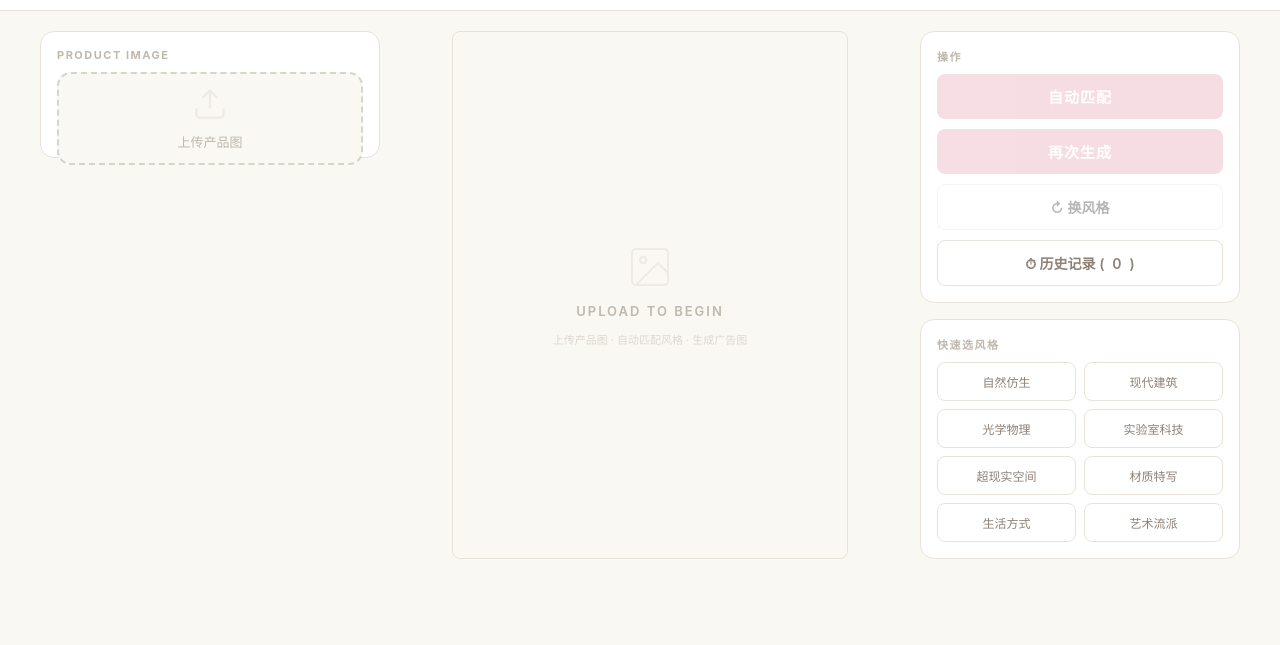
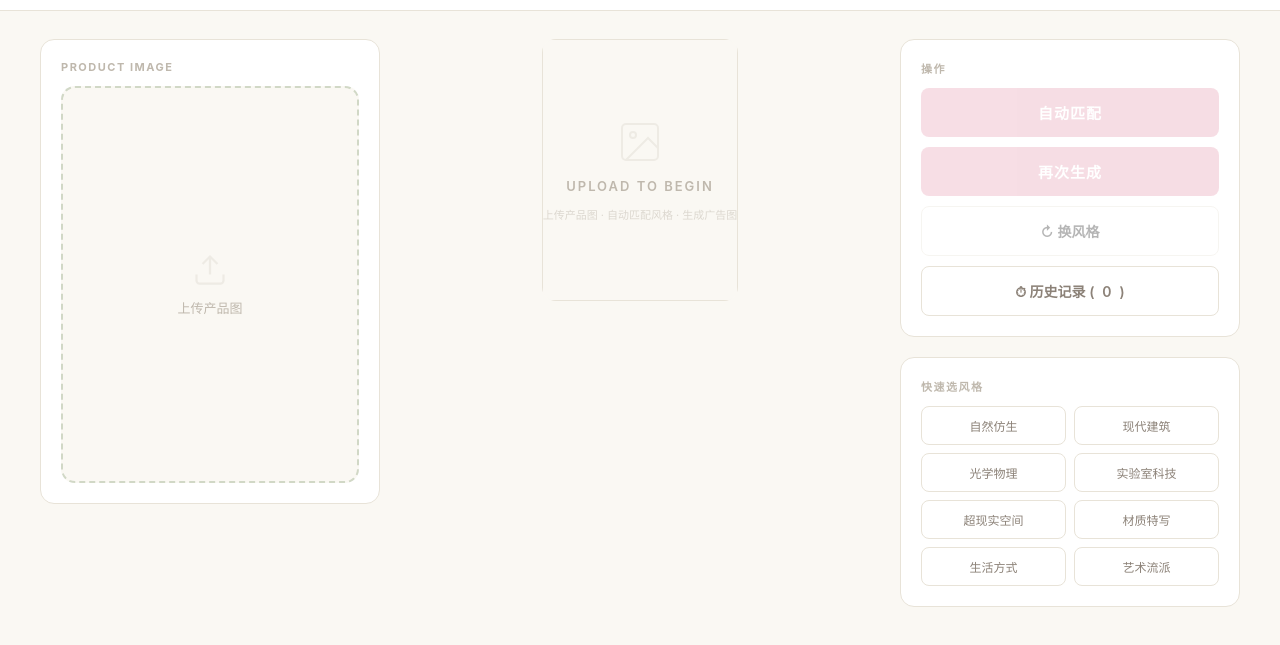
Before and after one commit to 42693471-lab/senki-ad-generator, a plain HTML site: page index.html in a window 1280 px wide. Shown: the part 53-698 px from the top of the page. Drawn offline with Linux system fonts and the light colour scheme.

Commit message:
clean reset: natural sizing, top-aligned, balanced 3-column layout

```diff
--- a/index.html
+++ b/index.html
@@ -43,21 +43,21 @@ input, select { font-family: inherit; font-size: inherit; }
 
 /* ── Main Layout ── */
 .main-layout {
-  max-width: 1440px; margin: 0 auto; padding: 20px 40px;
-  display: grid; grid-template-columns: 340px 1fr 320px; gap: 16px;
-  align-items: stretch;
+  max-width: 1440px; margin: 0 auto; padding: 28px 40px;
+  display: grid; grid-template-columns: 340px 1fr 340px; gap: 20px;
+  align-items: start;
 }
 
 /* ── Left Panel ── */
-.left-panel { display: flex; flex-direction: column; gap: 16px; height: 100%; }
+.left-panel { display: flex; flex-direction: column; gap: 20px; }
 .panel-card {
   background: var(--panel); border-radius: var(--radius);
-  border: 1px solid var(--border); padding: 16px;
+  border: 1px solid var(--border); padding: 20px;
 }
 
 /* Upload area */
 .upload-area {
-  width: 100%; height: 100%; border: 2px dashed var(--sage);
+  width: 100%; aspect-ratio: 3/4; border: 2px dashed var(--sage);
   border-radius: var(--radius); cursor: pointer; position: relative; overflow: hidden;
   background: var(--card); display: flex; align-items: center; justify-content: center;
   transition: all 0.25s;
@@ -86,7 +86,7 @@ input, select { font-family: inherit; font-size: inherit; }
 
 /* Buttons */
 .btn {
-  width: 100%; padding: 12px 16px; border: none; border-radius: var(--radius-sm);
+  width: 100%; padding: 14px 20px; border: none; border-radius: var(--radius-sm);
   font-size: 14px; font-weight: 600; cursor: pointer; transition: all 0.2s;
   display: flex; align-items: center; justify-content: center; gap: 8px;
 }
@@ -103,14 +103,14 @@ input, select { font-family: inherit; font-size: inherit; }
 .btn-outline:hover { background: var(--sage); color: var(--text); }
 
 /* ── Center Canvas ── */
-.center-area { display: flex; flex-direction: column; gap: 16px; height: 100%; }
+.center-area { display: flex; flex-direction: column; align-items: center; }
 .canvas-card {
-  flex: 1; background: transparent; border-radius: var(--radius);
-  display: flex; align-items: flex-start; justify-content: center;
+  background: transparent; border-radius: var(--radius);
+  display: flex; align-items: center; justify-content: center;
   position: relative; overflow: hidden;
 }
 .canvas-frame {
-  height: 100%; aspect-ratio: 3/4;
+  width: 100%; max-width: 460px; aspect-ratio: 3/4;
   background: var(--card); border: 1px solid var(--border); border-radius: 8px; overflow: hidden; position: relative;
 }
 .canvas-frame.generating { box-shadow: 0 0 40px rgba(232,160,180,0.2); }
@@ -159,15 +159,15 @@ input, select { font-family: inherit; font-size: inherit; }
 .canvas-actions .btn { flex: 1; }
 
 /* ── Right Panel ── */
-.right-panel { display: flex; flex-direction: column; gap: 16px; height: 100%; }
+.right-panel { display: flex; flex-direction: column; gap: 20px; }
 .section-title {
   font-size: 11px; font-weight: 700; text-transform: uppercase;
-  letter-spacing: 1.5px; color: var(--text3); margin-bottom: 10px;
+  letter-spacing: 1.5px; color: var(--text3); margin-bottom: 12px;
 }
 
 /* Quick styles grid */
 .style-grid {
-  display: grid; grid-template-columns: 1fr 1fr; gap: 8px; max-height: 220px; overflow-y: auto;
+  display: grid; grid-template-columns: 1fr 1fr; gap: 8px;
 }
 .style-chip {
   padding: 10px 12px; border-radius: var(--radius-sm); font-size: 12px; font-weight: 500;
```
